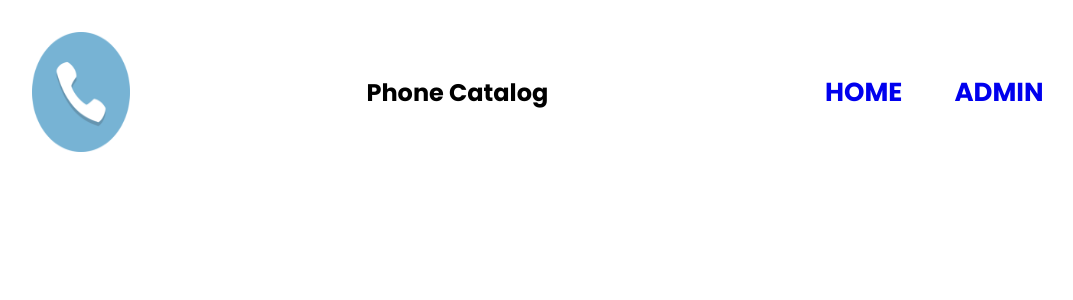
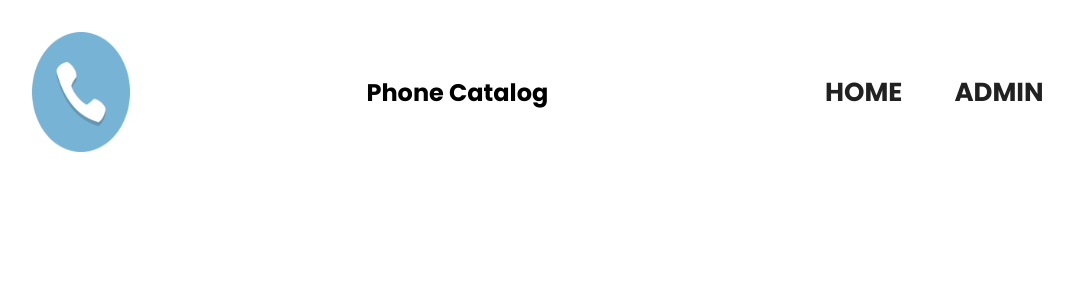
Before and after one commit to Casandrabenpor/Phone-catalog, a React (Create React App) app: page /#/ in a window 1280 px wide. Shown: the top 300 px of the page, without its empty margins (102-1175 px from the left). Built offline with nearby package versions, Linux system fonts and the light colour scheme.

Commit message:
nav routes

```diff
--- a/src/components/Admin/admin.tsx
+++ b/src/components/Admin/admin.tsx
@@ -3,6 +3,7 @@ import React from 'react';
 export const Admin = () => {
   return (
     <>
+      <p>Create</p>
       <button>ADMIN</button>
     </>
   );
--- a/src/components/nav.tsx
+++ b/src/components/nav.tsx
@@ -6,7 +6,6 @@ import { Link } from 'react-router-dom';
 export const Nav = () => {
   return (
     <>
-      <div>
       <LogoNav>
         <img src={Logo} alt="Logo" />
         <h2>Phone Catalog</h2>
@@ -19,7 +18,6 @@ export const Nav = () => {
           </li>
         </ul>
       </LogoNav>
-      </div>
     </>
   );
 };
--- a/src/styles/NavStyled.ts
+++ b/src/styles/NavStyled.ts
@@ -23,7 +23,9 @@ export const LogoNav = styled.nav`
   }
   a {
     text-decoration: none;
+    color: ${colors.black};
     &:hover {
+      color: ${colors.red};
       border-bottom: 2px solid #b88e2f;
     }
   }
```
Lines whose indentation alone changed are shown as unchanged.
